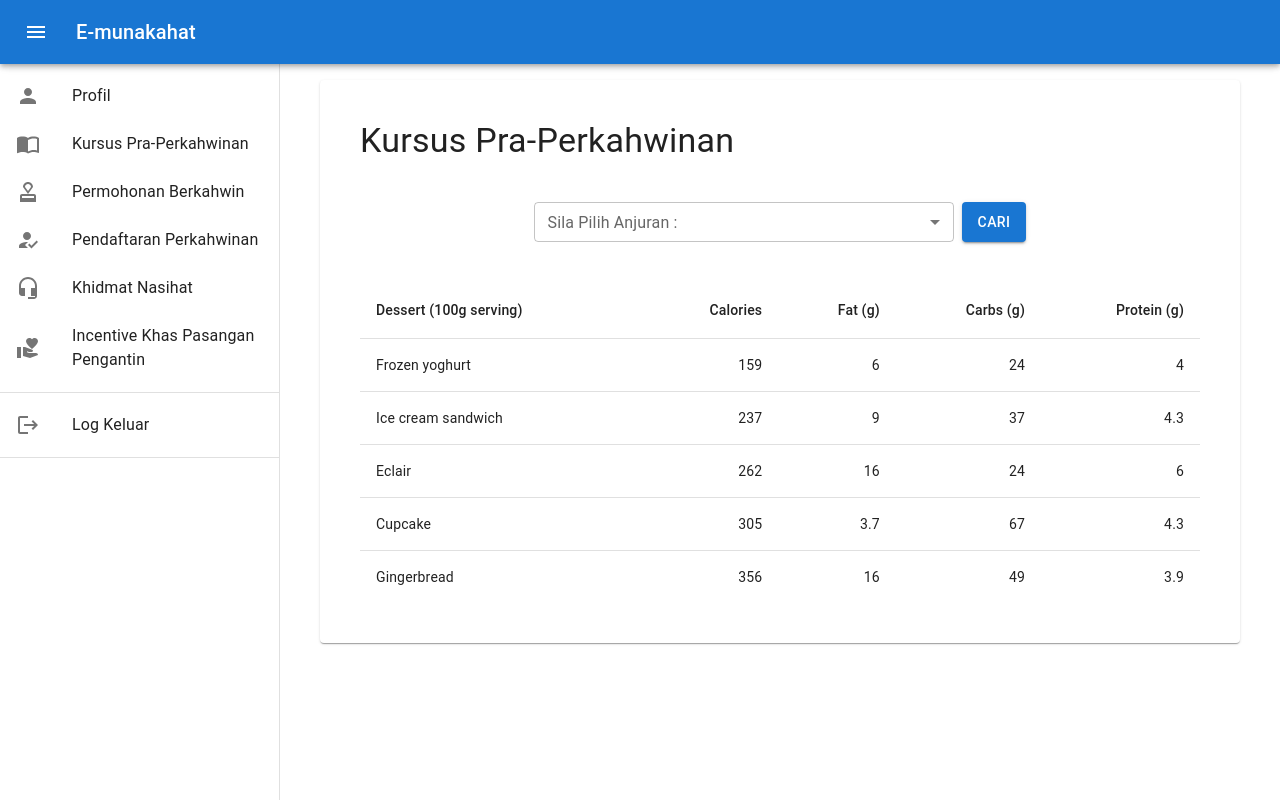
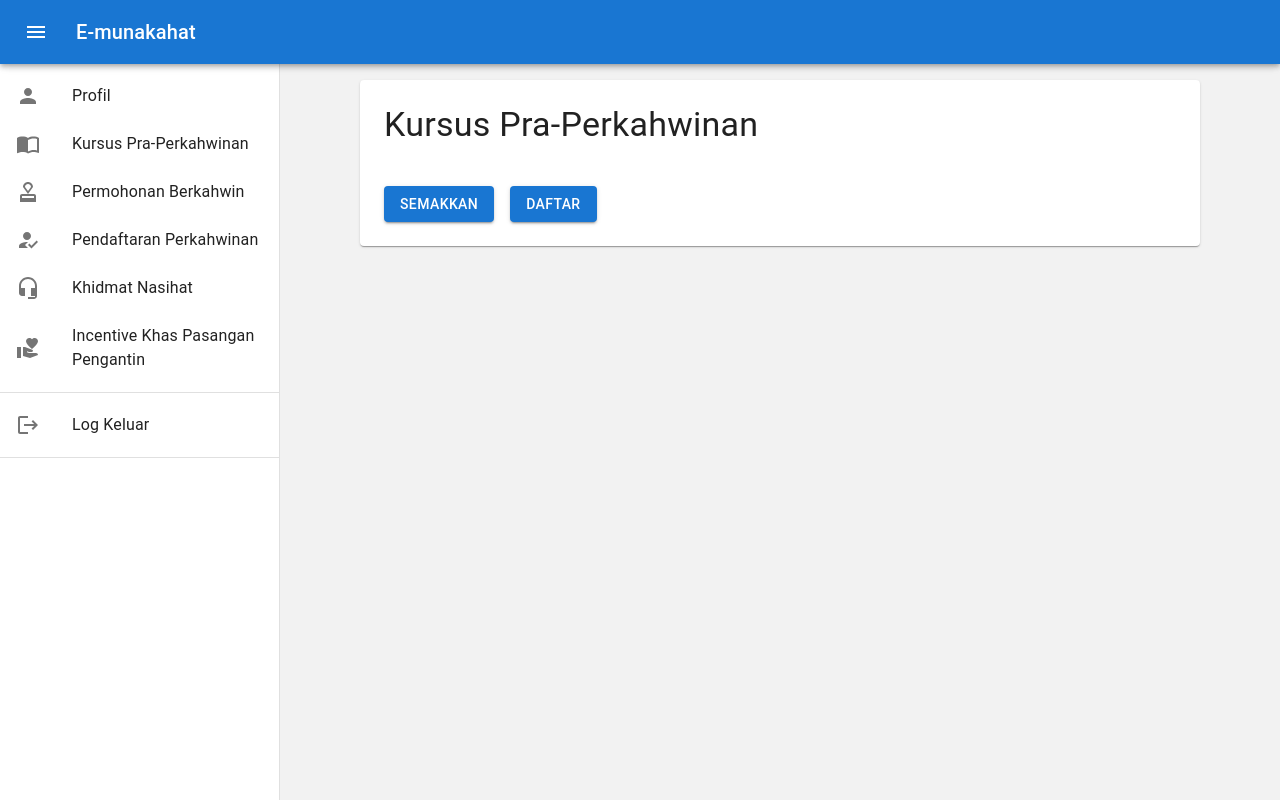
Before and after one commit to ahmadisyraf/emunakahat, a Next.js app in the folder view/: page /kursus_perkahwinan in a window 1280 px wide. Built offline with nearby package versions, Linux system fonts and the light colour scheme.

Commit message:
Update: change router

```diff
--- a/view/components/SideBar/index.js
+++ b/view/components/SideBar/index.js
@@ -69,7 +69,7 @@ const SideBar = () => {
                         </ListItemButton>
                     </ListItem>
                     <ListItem key={"Khidmat Nasihat"} disablePadding>
-                        <ListItemButton>
+                        <ListItemButton onClick={() => router.push("/marriage_consultation")}>
                             <ListItemIcon>
                                 <HeadsetMicIcon />
                             </ListItemIcon>
--- a/view/pages/_app.js
+++ b/view/pages/_app.js
@@ -8,11 +8,13 @@ function MyApp({ Component, pageProps }) {
   const router = useRouter();
   const pathname = router.pathname;
   return (
+    <Box sx={{ backgroundColor: "#f2f2f2", height: "100vh"}}>
       <Layout>
         <ThemeProvider theme={theme}>
           <Component {...pageProps} />
         </ThemeProvider>
       </Layout>
+    </Box>
   )
 }
 
--- a/view/pages/kursus_perkahwinan/index.js
+++ b/view/pages/kursus_perkahwinan/index.js
@@ -1,12 +1,27 @@
 import {
-    Box
+    Box,
+    Paper,
+    Button,
+    Typography,
+    TextField,
+    Stack
 } from "@mui/material";
+import { useState } from "react";
+import { useRouter } from "next/router";
 import KursusListing from "./kursus_listing";
 
 export default function KhursusPerkahwinan() {
+    const [showSemakkan, setShowSemakkan] = useState();
+    const router = useRouter();
     return (
-        <Box sx={{ px: 5}}>
-            <KursusListing />
+        <Box sx={{ px: 10 }}>
+            <Paper sx={{ mt: 10, px: 3, py: 3 }}>
+                <Typography variant='h4'>Kursus Pra-Perkahwinan</Typography>
+                <Stack direction={"row"} spacing={2} sx={{ mt: 5}}>
+                    <Button variant="contained" onClick={() => router.push("/kursus_perkahwinan/kursus_check")}>Semakkan</Button>
+                    <Button variant="contained" onClick={() => router.push("/kursus_perkahwinan/kursus_listing")}>Daftar</Button>
+                </Stack>
+            </Paper>
         </Box>
     );
 }
--- a/view/pages/kursus_perkahwinan/kursus_listing/index.js
+++ b/view/pages/kursus_perkahwinan/kursus_listing/index.js
@@ -6,23 +6,23 @@ import TableContainer from '@mui/material/TableContainer';
 import TableHead from '@mui/material/TableHead';
 import TableRow from '@mui/material/TableRow';
 import Paper from '@mui/material/Paper';
-import { Box, useTheme, Typography, Stack, Button } from "@mui/material";
+import { Box, useTheme, Typography, Stack, Button, IconButton } from "@mui/material";
 import InputLabel from '@mui/material/InputLabel';
 import MenuItem from '@mui/material/MenuItem';
 import FormControl from '@mui/material/FormControl';
 import Select from '@mui/material/Select';
 import { useState } from 'react';
+import HowToRegIcon from '@mui/icons-material/HowToReg';
 
 function createData(name, calories, fat, carbs, protein) {
     return { name, calories, fat, carbs, protein };
 }
 
 const rows = [
-    createData('Frozen yoghurt', 159, 6.0, 24, 4.0),
-    createData('Ice cream sandwich', 237, 9.0, 37, 4.3),
-    createData('Eclair', 262, 16.0, 24, 6.0),
-    createData('Cupcake', 305, 3.7, 67, 4.3),
-    createData('Gingerbread', 356, 16.0, 49, 3.9),
+    createData('Pejabat Agama Islam Maran', "Dewan Auditorium Al-Ghazali", "28-29 Januari 2023", 24, 4.0),
+    createData('Pejabat Agama Islam Maran', "Dewan Auditorium Al-Ghazali", "28-29 Januari 2023", 24, 4.0),
+    createData('Pejabat Agama Islam Maran', "Dewan Auditorium Al-Ghazali", "28-29 Januari 2023", 24, 4.0),
+    createData('Pejabat Agama Islam Maran', "Dewan Auditorium Al-Ghazali", "28-29 Januari 2023", 24, 4.0),
 ];
 
 const KursusListing = () => {
@@ -34,13 +34,13 @@ const KursusListing = () => {
 
     const theme = useTheme();
     return (
-
+        <Box sx={{ px: 5 }}>
             <Paper sx={{ mt: 10, px: 5, py: 5, backgroundColor: theme.palette.primary }}>
-            <Typography variant='h4'>Kursus Pra-Perkahwinan</Typography>
+                <Typography variant='h4'>Daftar Kursus Pra-Perkahwinan</Typography>
                 <Stack sx={{ width: "100%", display: 'flex', flexDirection: "row", justifyContent: 'center', mt: 5 }} direction={"row"} spacing={1}>
-                <Box sx={{ width: "50%"}}>
+                    <Box sx={{ width: "50%" }}>
                         <FormControl fullWidth size='small'>
-                        <InputLabel id="demo-simple-select-label">Sila Pilih  Anjuran :</InputLabel>
+                            <InputLabel id="demo-simple-select-label">Anjuran:</InputLabel>
                             <Select
                                 labelId="demo-simple-select-label"
                                 id="demo-simple-select"
@@ -61,11 +61,12 @@ const KursusListing = () => {
                     <Table sx={{ minWidth: 650 }} aria-label="simple table">
                         <TableHead>
                             <TableRow>
-                            <TableCell>Dessert (100g serving)</TableCell>
-                            <TableCell align="right">Calories</TableCell>
-                            <TableCell align="right">Fat&nbsp;(g)</TableCell>
-                            <TableCell align="right">Carbs&nbsp;(g)</TableCell>
-                            <TableCell align="right">Protein&nbsp;(g)</TableCell>
+                                <TableCell>Anjuran</TableCell>
+                                <TableCell align="right">Tempat</TableCell>
+                                <TableCell align="right">Tarikh</TableCell>
+                                <TableCell align="right">Kapasiti</TableCell>
+                                <TableCell align="right">Kekosongan</TableCell>
+                                <TableCell align="right"></TableCell>
                             </TableRow>
                         </TableHead>
                         <TableBody>
@@ -81,12 +82,14 @@ const KursusListing = () => {
                                     <TableCell align="right">{row.fat}</TableCell>
                                     <TableCell align="right">{row.carbs}</TableCell>
                                     <TableCell align="right">{row.protein}</TableCell>
+                                    <TableCell align='right'><Button variant='contained' endIcon={<HowToRegIcon />}>Daftar</Button></TableCell>
                                 </TableRow>
                             ))}
                         </TableBody>
                     </Table>
                 </TableContainer>
             </Paper>
+        </Box>
     );
 }
 
```
Also changed, not shown: view/pages/kursus_perkahwinan/kursus_check/index.js (added, +18 -0 lines), view/pages/marriage_consultation/index.js (+4 -4 lines). Lines whose indentation alone changed are shown as unchanged.
